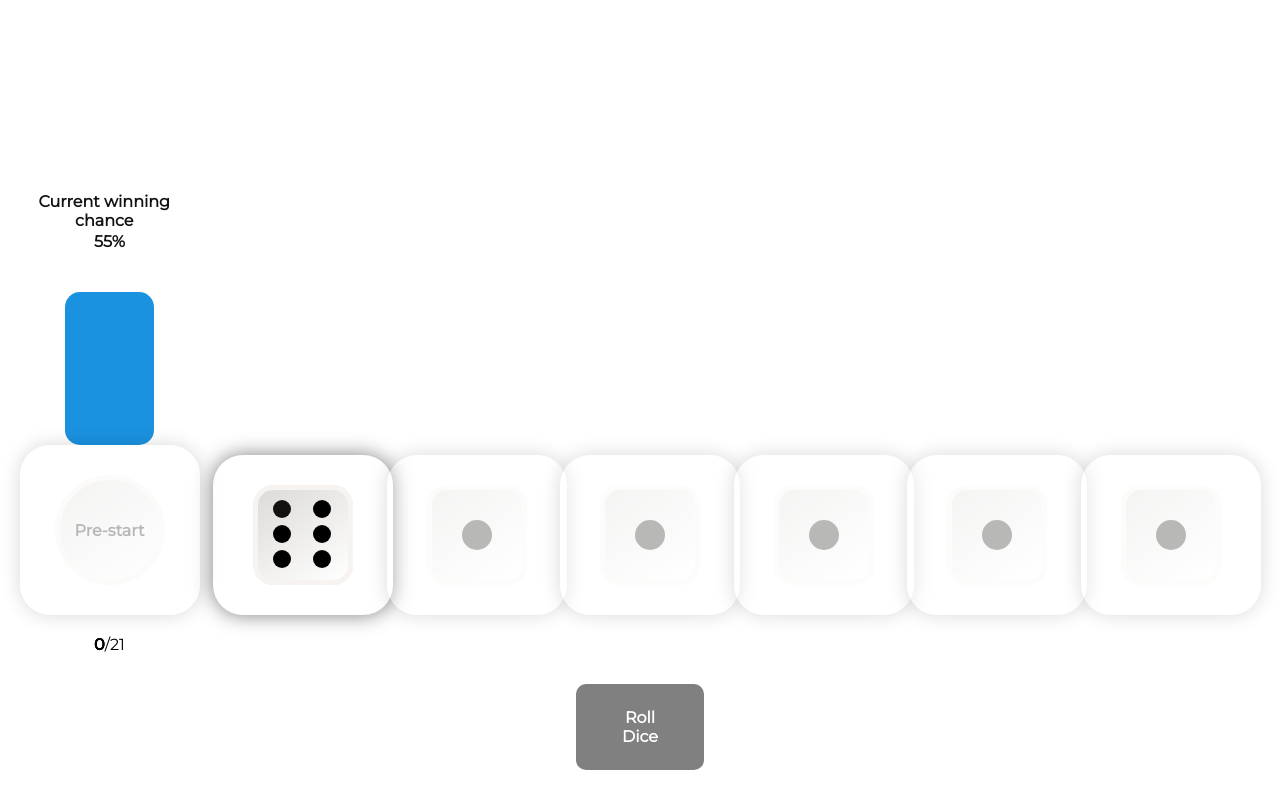
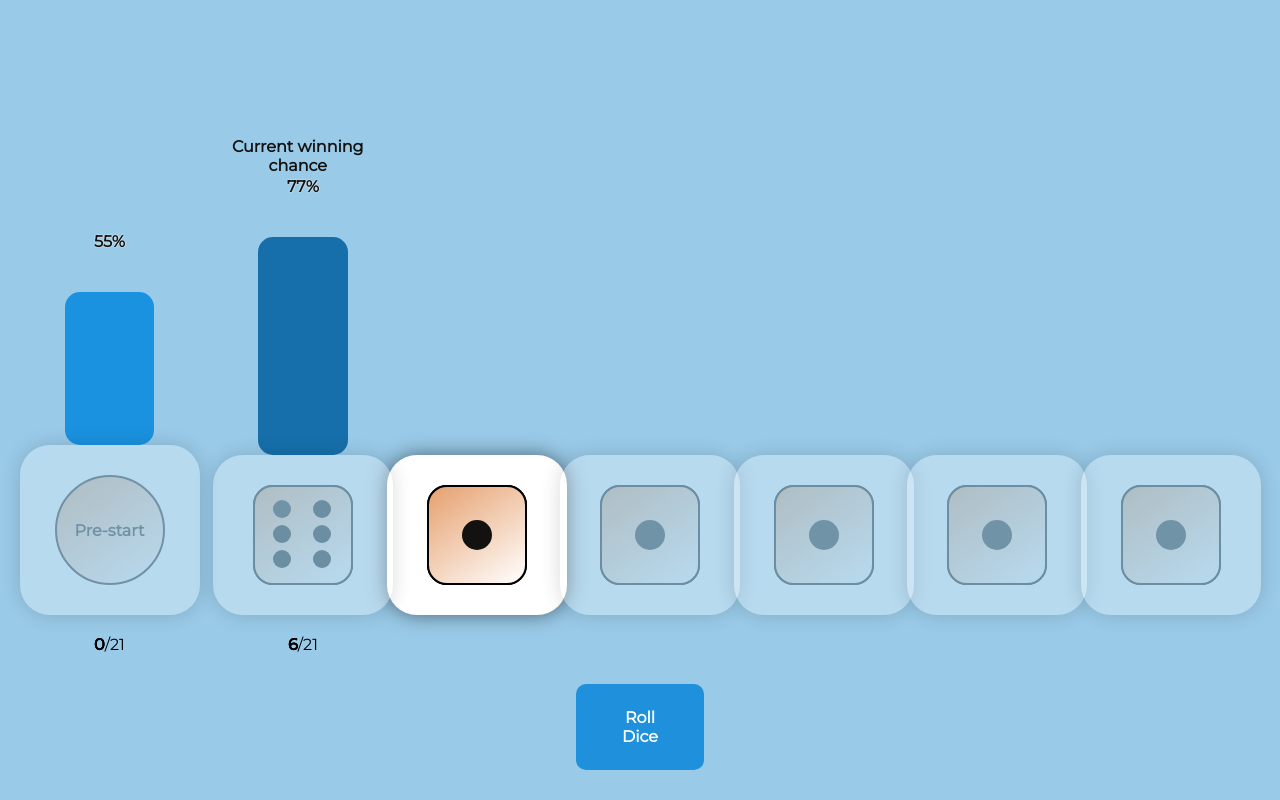
Before and after one commit to MarcianoLab/dynamic-expectations-experiment, a plain HTML site: page index.html in a window 1280 px wide. Both pictures are taken after a click on the button "Roll Dice". Drawn offline with nearby package versions, Linux system fonts and the light colour scheme.

Commit message:
change style, remove loading and remove slow animation

```diff
--- a/style.css
+++ b/style.css
@@ -18,6 +18,7 @@ body {
     display: flex;
     flex-direction: column;
     justify-content: flex-end;
+    background-color: #99cae8;
 }
 
 .app {
@@ -58,20 +59,15 @@ body {
     transition: 1s ease;
 }
 
-@keyframes rolling {
-    50% {
-        transform: rotateX(455deg) rotateY(455deg);
-    }
-}
 
 .face {
     position: absolute;
     width: 100%;
     height: 100%;
     border-radius: 20px;
-    border: 5px solid #f6f3f0;
+    border: 2px solid black;
     transform-style: preserve-3d;
-    background: linear-gradient(145deg, #dddbd8, #ffffff);
+    background: linear-gradient(145deg, #e6a06e, #ffffff);
 }
 
 .face::before {
@@ -80,7 +76,7 @@ body {
     width: 100%;
     height: 100%;
     border-radius: 20px;
-    background: #f6f3f0;
+    background: #fff;
     transform: translateZ(-1px);
 }
 
@@ -262,12 +258,12 @@ body {
     font-size: 20px;
     font-weight: bold;
     color: #131210;
-    border: 5px solid #f6f3f0;
+    border: 2px solid #131210;
     border-radius: 50%;
     width: 110px;
     height: 110px;
     font: 700 16px "Montserrat";
-    background: linear-gradient(145deg, #dddbd8, #fff);
+    background: linear-gradient(145deg, #e6a06e, #fff);
     z-index: 10;
 }
 
--- a/utils.js
+++ b/utils.js
@@ -57,37 +57,17 @@ function setContainerDisable(diceId) {
     nextNormalDiceContainer.classList.remove("disable");
 }
 
-function addLoading(duration, rollBtn, diceId) {
-    const rollBtnParent = rollBtn.parentElement;
-    rollBtnParent.removeChild(rollBtn);
-    const loader = createGeneralElement("div", ["loader"], "loader");
-    const longContainerBtn = document.querySelector("#long-containerbtn");
-    longContainerBtn.prepend(loader);
+function rollDice(random, dice) {
+    const xRotation = 1440 + Math.random() * 360;
+    const yRotation = 1440 + Math.random() * 360;
 
-    setTimeout(() => {
-        longContainerBtn.removeChild(loader);
-        rollBtnParent.appendChild(rollBtn);
-        setContainerDisable(diceId);
-    }, duration);
-}
+    void dice.offsetHeight;
 
-function rollDice(random, dice) {
-    const xRotation = 720 + Math.random() * 360;
-    const yRotation = 720 + Math.random() * 360;
-
-    dice.style.animation = "none";
-    dice.style.transition = "transform 2s ease-out";
-
-    setTimeout(() => {
-        dice.style.transform = `rotateX(${xRotation}deg) rotateY(${yRotation}deg)`;
-    }, 50);
-
-    const diceAnimationTime =
-        Math.floor(Math.random() * (2000 - 1500 + 1)) + 1500;
+    dice.style.transform = `rotateX(${xRotation}deg) rotateY(${yRotation}deg)`;
 
     setTimeout(() => {
         setFinalPosition(random, dice);
-    }, diceAnimationTime);
+    }, 500);
 }
 
 function setFinalPosition(random, dice) {
@@ -267,27 +247,19 @@ function randomDice(dice, rollBtn, gameId) {
             if (progressValue < 1) {
                 requestAnimationFrame(animateText);
             } else {
-                const loaderDuration = 2000;
                 changeCurrentScore(diceId);
-                addLoading(loaderDuration, rollBtn, diceId);
 
-                setTimeout(() => {
-                    rollBtn.disabled = false;
-                    if (remainingDice <= 0) {
-                        finishGame(
-                            rollBtn,
-                            gameId,
-                            dice,
-                            progress,
-                            progressText
-                        );
-                    }
-                }, loaderDuration);
+                rollBtn.disabled = false;
+                setContainerDisable(diceId);
+
+                if (remainingDice <= 0) {
+                    finishGame(rollBtn, gameId, dice, progress, progressText);
+                }
             }
         };
 
         requestAnimationFrame(animateText);
-    }, 3000);
+    }, 1000);
 }
 
 function finishGame(rollBtn, gameId, dice, progress, progressText) {
```
